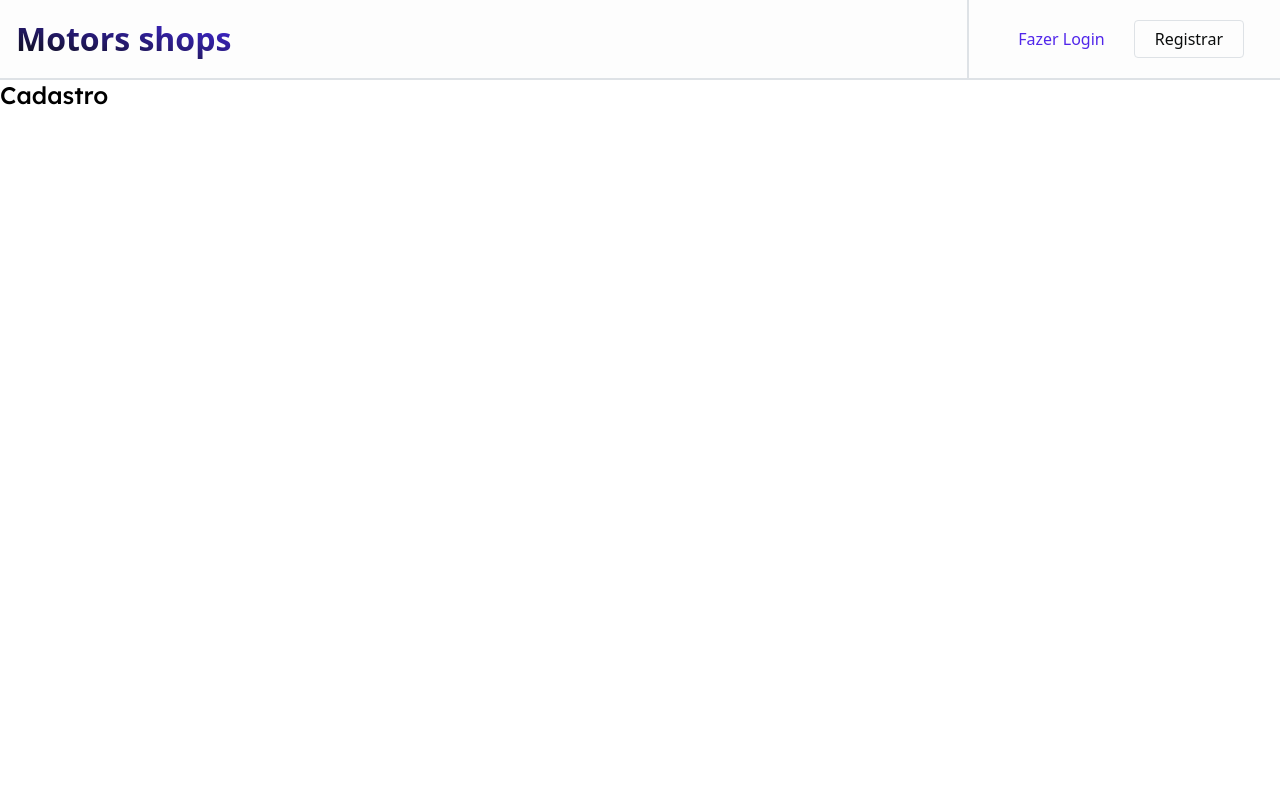
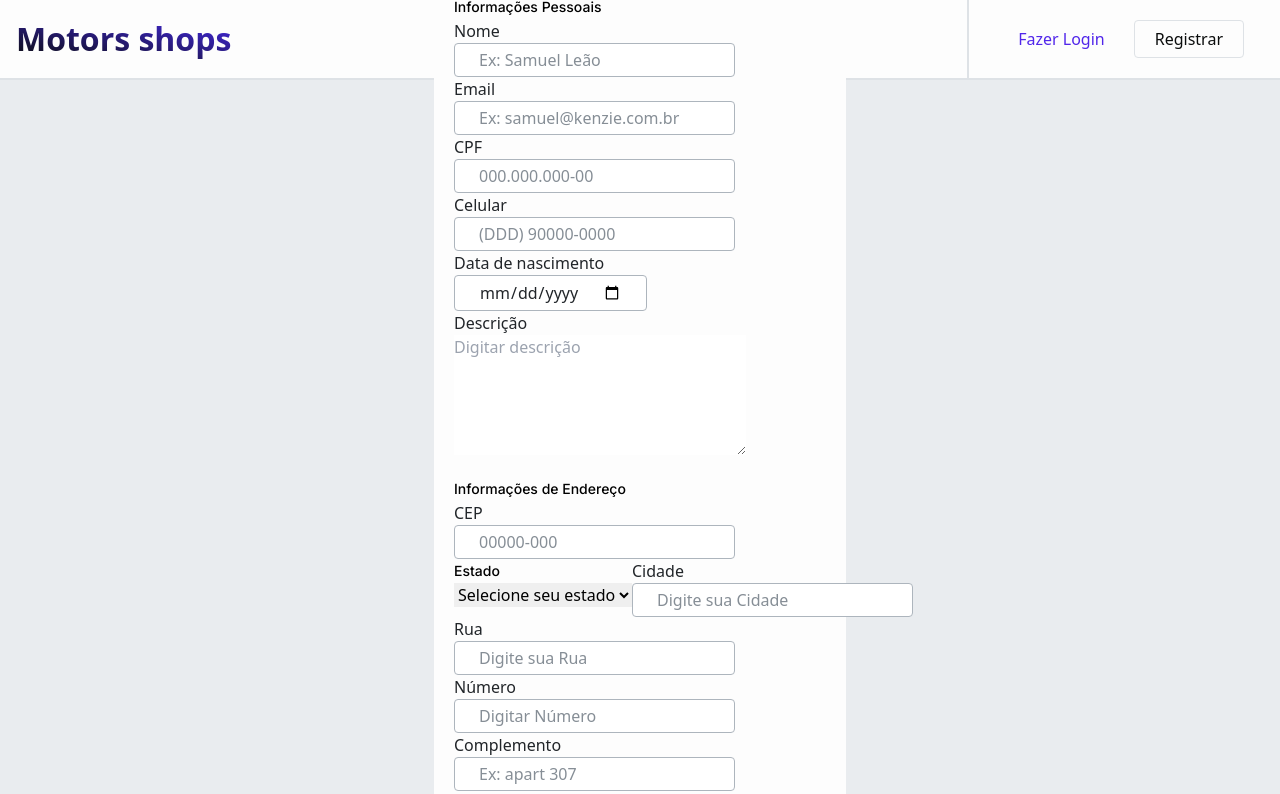
Before and after one commit to Projeto-Full-Stack/Projeto-FullStack-Grupo11, a Next.js app in the folder frontend/: page /register in a window 1280 px wide. Shown: the top 794 px of the page. Built offline with nearby package versions, Linux system fonts and the light colour scheme.

Commit message:
feat: initial mask for register

```diff
--- a/frontend/src/pages/register.tsx
+++ b/frontend/src/pages/register.tsx
@@ -1,7 +1,9 @@
 import Input from "@/components/input";
 import NavBar from "@/components/navbar";
+import { Text } from "@/components/typography/text.components";
 import { Heading } from "@/components/typography/heading.component";
 import { Inter } from "next/font/google";
+import { Footer } from "@/components/footer";
 
 const inter = Inter({ subsets: ["latin"] });
 
@@ -9,17 +11,131 @@ function RegisterPage() {
     return(
         <>
             <NavBar/>
-            <main>
-                <form action="">
+            <main className={`bg-grey-7`}>
+                <div className={`flex justify-center items-center h-[90vh]`}>
+                    <form action="" className={`bg-grey-10 flex flex-col gap-4 items-start p-5 w-[412px] h-[my-max]`}>
                         <Heading weight={500} type="h5">{"Cadastro"}</Heading>
                         <div>
-
+                            <Text weight={500} type="b2">{"Informações Pessoais"}</Text>
+                            <Input
+                                input_name="name"
+                                input_type="text"
+                                label="Nome"
+                            >{"Ex: Samuel Leão"}</Input>
+                            <Input
+                                input_name="email"
+                                input_type="email"
+                                label="Email"
+                            >{"Ex: samuel@kenzie.com.br"}</Input>
+                            <Input
+                                input_name="cpf"
+                                input_type="text"
+                                label="CPF"
+                            >{"000.000.000-00"}</Input>
+                            <Input
+                                input_name="phone"
+                                input_type="tel"
+                                label="Celular"
+                            >{"(DDD) 90000-0000"}</Input>
+                            <Input
+                                input_name="birthDate"
+                                input_type="date"
+                                label="Data de nascimento"
+                            >{"00/00/00"}</Input>
+                            <Input
+                                input_name="description"
+                                input_type="textArea"
+                                label="Descrição"
+                            >{"Digitar descrição"}</Input>
                         </div>
                         <div>
-
+                            <Text weight={500} type="b2">{"Informações de Endereço"}</Text>
+                            <Input
+                                input_name="cep"
+                                input_type="text"
+                                label="CEP"
+                            >{"00000-000"}</Input>
+                            <span className="flex">
+                                <label htmlFor="state">
+                                    <Text weight={500} type="b2">Estado</Text>
+                                    <select id="state" name="estado">
+                                    <option value="Selecione seu estado" selected disabled>Selecione seu estado</option>
+                                        <option value="AC">Acre</option>
+                                        <option value="AL">Alagoas</option>
+                                        <option value="AP">Amapá</option>
+                                        <option value="AM">Amazonas</option>
+                                        <option value="BA">Bahia</option>
+                                        <option value="CE">Ceará</option>
+                                        <option value="DF">Distrito Federal</option>
+                                        <option value="ES">Espírito Santo</option>
+                                        <option value="GO">Goiás</option>
+                                        <option value="MA">Maranhão</option>
+                                        <option value="MT">Mato Grosso</option>
+                                        <option value="MS">Mato Grosso do Sul</option>
+                                        <option value="MG">Minas Gerais</option>
+                                        <option value="PA">Pará</option>
+                                        <option value="PB">Paraíba</option>
+                                        <option value="PR">Paraná</option>
+                                        <option value="PE">Pernambuco</option>
+                                        <option value="PI">Piauí</option>
+                                        <option value="RJ">Rio de Janeiro</option>
+                                        <option value="RN">Rio Grande do Norte</option>
+                                        <option value="RS">Rio Grande do Sul</option>
+                                        <option value="RO">Rondônia</option>
+                                        <option value="RR">Roraima</option>
+                                        <option value="SC">Santa Catarina</option>
+                                        <option value="SP">São Paulo</option>
+                                        <option value="SE">Sergipe</option>
+                                        <option value="TO">Tocantins</option>
+                                    </select>
+                                </label>
+                                <Input
+                                    input_name="city"
+                                    input_type="text"
+                                    label="Cidade"
+                                >{"Digite sua Cidade"}</Input>
+                            </span>
+                            <Input
+                                input_name="street"
+                                input_type="text"
+                                label="Rua"
+                            >{"Digite sua Rua"}</Input>
+                            <span>
+                                <Input
+                                    input_name="number"
+                                    input_type="text"
+                                    label="Número"
+                                >{"Digitar Número"}</Input>
+                                <Input
+                                    input_name="complement"
+                                    input_type="text"
+                                    label="Complemento"
+                                >{"Ex: apart 307"}</Input>
+                            </span>
+                            <div>
+                                <label htmlFor="accountType">
+                                    <input type="radio" name="accountType" id="" placeholder="Comprador"/>
+                                </label>
+                                <label htmlFor="accountType">
+                                    <input type="radio" name="accountType" id="" placeholder="Anunciante"/>
+                                </label>
+                            </div>
+                            <Input
+                                input_name="password"
+                                input_type="password"
+                                label="Senha"
+                            >{"Digitar Senha"}</Input>
+                            <Input
+                                input_name="confirm_password"
+                                input_type="password"
+                                label="Confirmar Senha"
+                            >{"Digitar Senha"}</Input>
                         </div>
                     </form>
+                </div>
+                <Footer/>
             </main>
+
         </>
     )
 }
```
Lines whose indentation alone changed are shown as unchanged.
